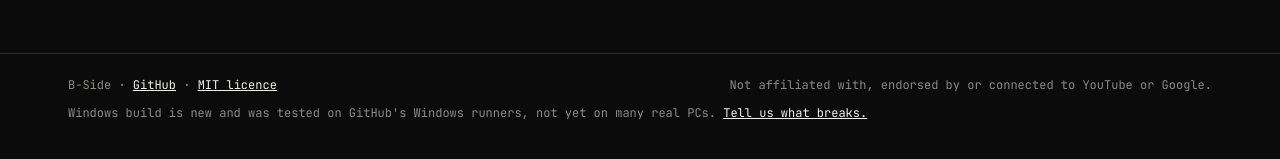
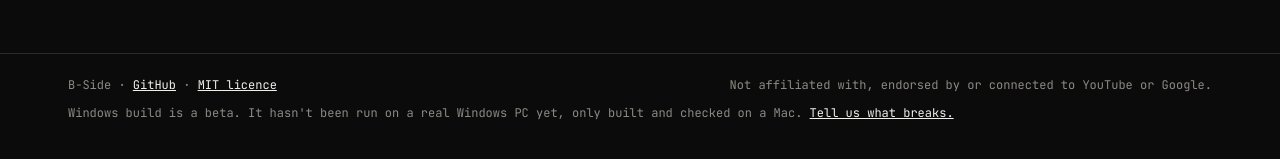
Before and after one commit to PepoBCN/b-side, a plain HTML site: page docs/index.html in a window 1280 px wide. Shown: the part 8066-8225 px from the top of the page. Drawn offline with Linux system fonts and the light colour scheme; no server answers.

Commit message:
Site: Windows footer says beta, not run on a real PC yet
Co-Authored-By: Claude Sonnet 5.5 <noreply@anthropic.com>

```diff
--- a/docs/index.html
+++ b/docs/index.html
@@ -615,7 +615,7 @@ taking the video open in Chrome
   <div class="wrap">
     <span>B-Side · <a href="https://github.com/PepoBCN/b-side">GitHub</a> · <a href="https://github.com/PepoBCN/b-side/blob/main/LICENSE">MIT licence</a></span>
     <span>Not affiliated with, endorsed by or connected to YouTube or Google.</span>
-    <span class="note">Windows build is new and was tested on GitHub's Windows runners, not yet on many real PCs. <a href="https://github.com/PepoBCN/b-side/issues">Tell us what breaks.</a></span>
+    <span class="note">Windows build is a beta. It hasn't been run on a real Windows PC yet, only built and checked on a Mac. <a href="https://github.com/PepoBCN/b-side/issues">Tell us what breaks.</a></span>
   </div>
 </footer>
 
```
